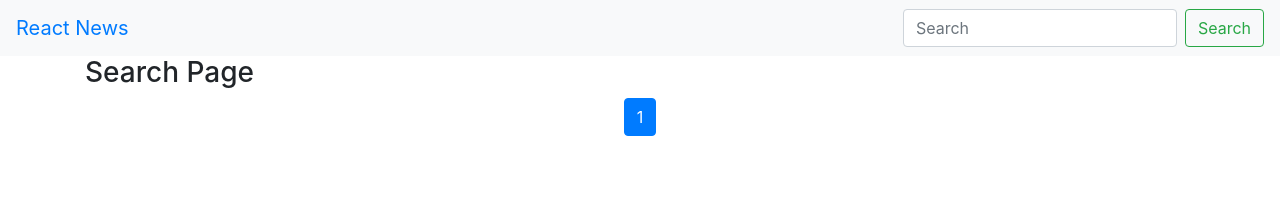
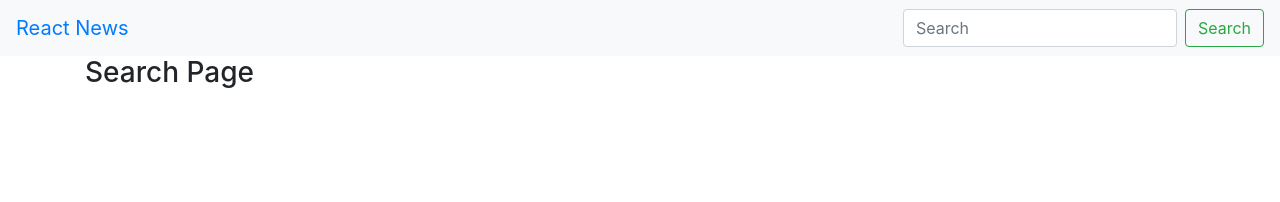
Before and after one commit to sergiogomes/react-redux-search-news, a React (Create React App) app: page /search in a window 1280 px wide. Shown: the top 202 px of the page. Built offline with nearby package versions, Linux system fonts and the light colour scheme.

Commit message:
Only renders pagination for more than 20 results.

```diff
--- a/src/pages/search/Search.tsx
+++ b/src/pages/search/Search.tsx
@@ -9,7 +9,7 @@ import Result from "./components/result/Result";
 
 const Search = () => {
   const [data, setData] = useState([]);
-  const [quant, setQuant] = useState(0);
+  const [results, setResults] = useState(0);
   const [sortBy] = useState('publishedAt');
 
   const searchText = useSelector(selectSearchedText);
@@ -24,7 +24,7 @@ const Search = () => {
     )
     if (response.status === 'ok') {
       setData(response.articles);
-      setQuant(response.totalResults > 100 ? 100 : response.totalResults);
+      setResults(response.totalResults > 100 ? 100 : response.totalResults);
     } else {
       // TODO: setError
     }
@@ -50,11 +50,11 @@ const Search = () => {
         </div>
       ))}
 
-      <Paging
+      {results > 20 && <Paging
         page={searchPage}
-        results={quant}
+        results={results}
         changePage={handleChangePage}
-      />
+      />}
     </>
   );
 };
```
Also changed, not shown: 1 other file (tests, documents, lock files or other folders).
